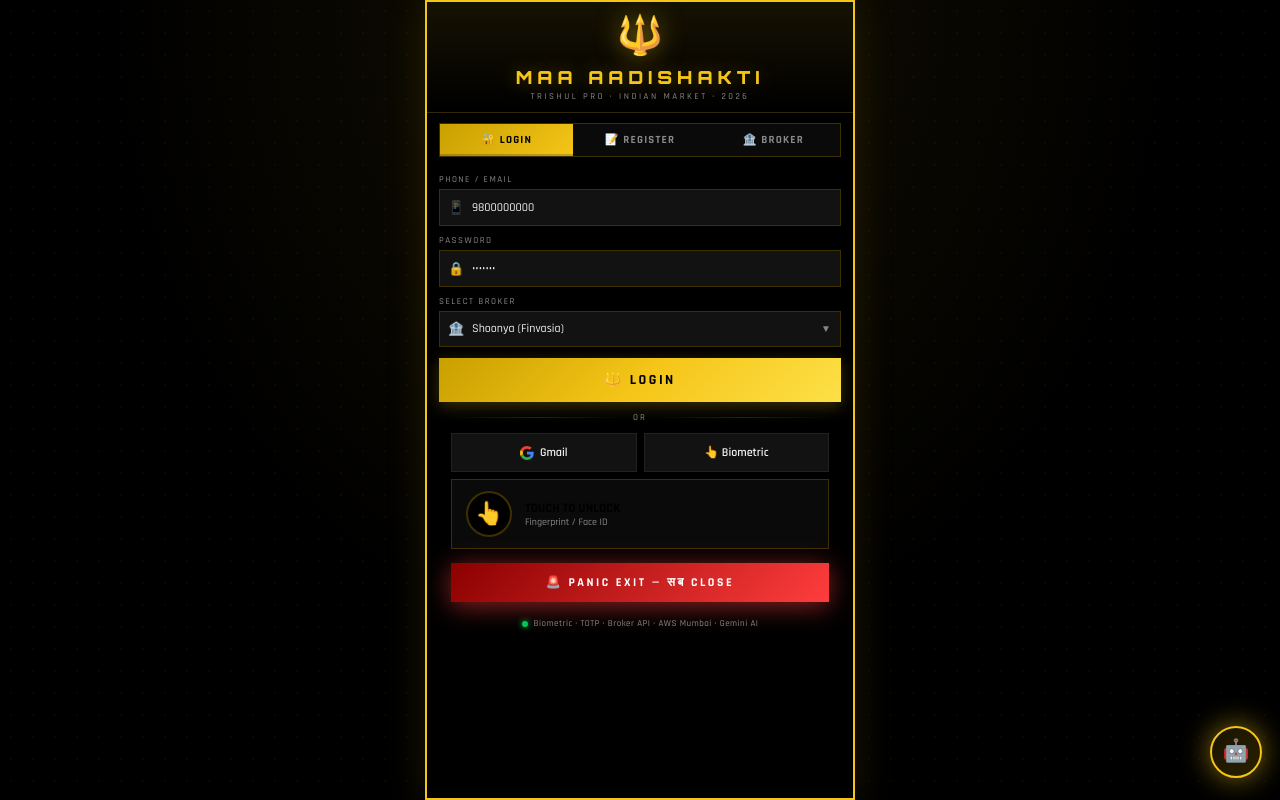
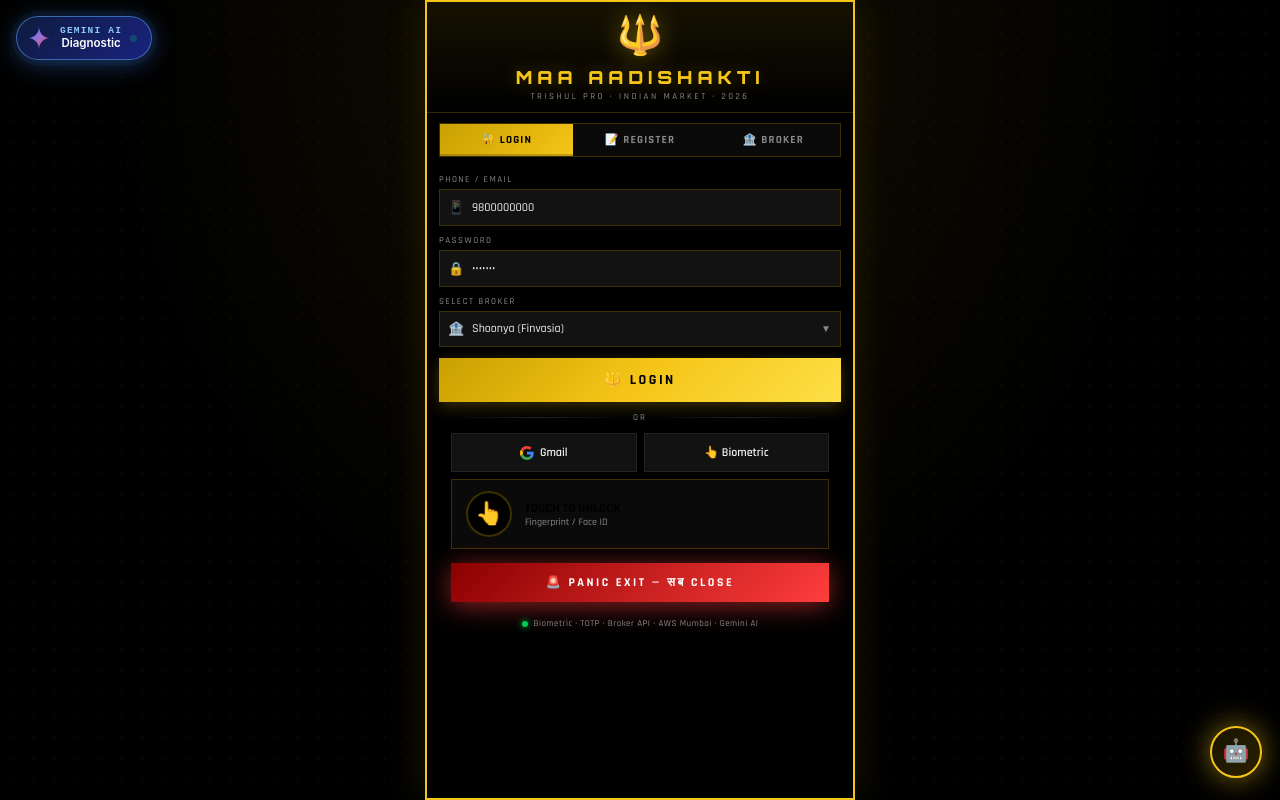
Before and after one commit to charanpuransinh/Test-for-best, a plain HTML site: page 1_login.html in a window 1280 px wide. Drawn offline with Linux system fonts and the light colour scheme.

Commit message:
Update 1_login.html

```diff
--- a/1_login.html
+++ b/1_login.html
@@ -629,6 +629,6 @@ function showLoad(t){document.getElementById('ltxt').textContent=t;document.getE
 function hideLoad(){document.getElementById('lov').classList.remove('sh');}
 function showToast(m){const t=document.getElementById('toast');t.textContent=m;t.classList.add('sh');setTimeout(()=>t.classList.remove('sh'),2500);}
 renderBrokers();
-</script><script src="ai-btn.js"></script>
+</script><script src="ai-btn.js"></script><script src="trishul-ai-widget.js"></script>
 </body>
 </html>
```
